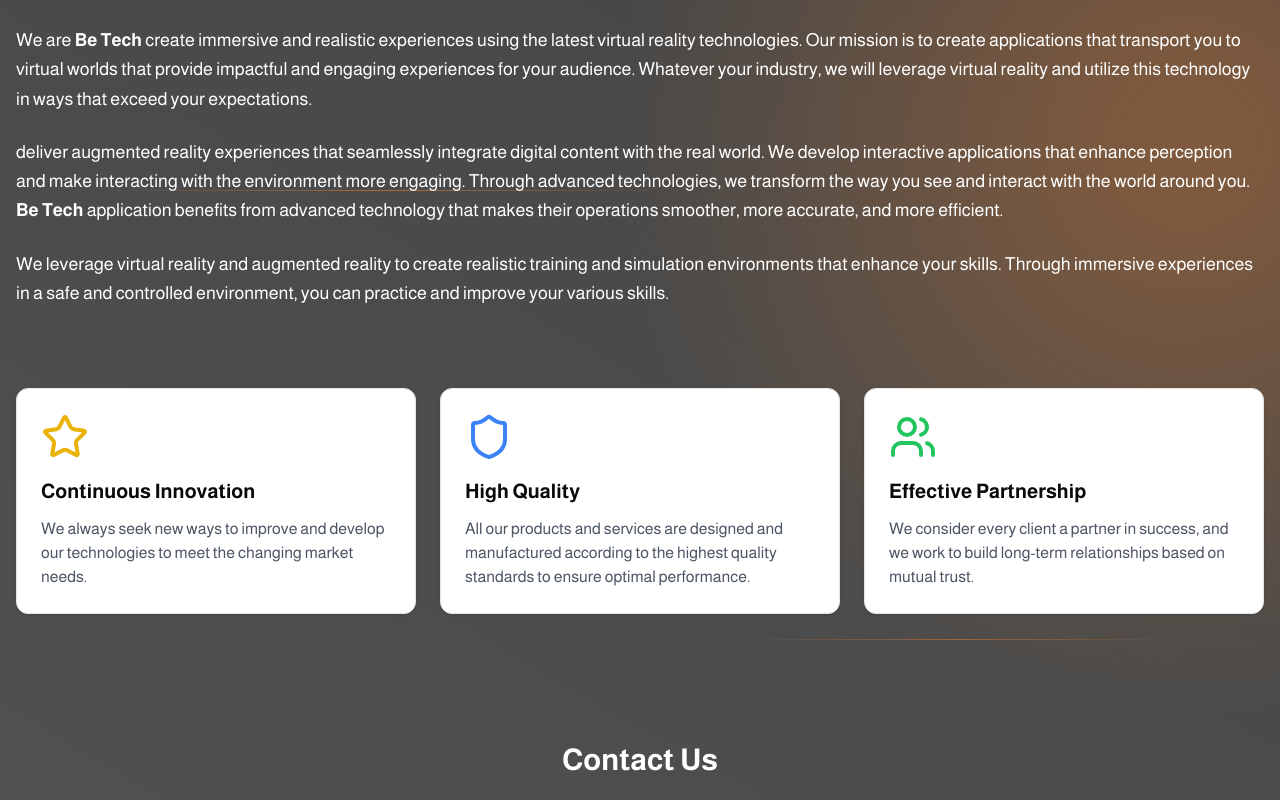
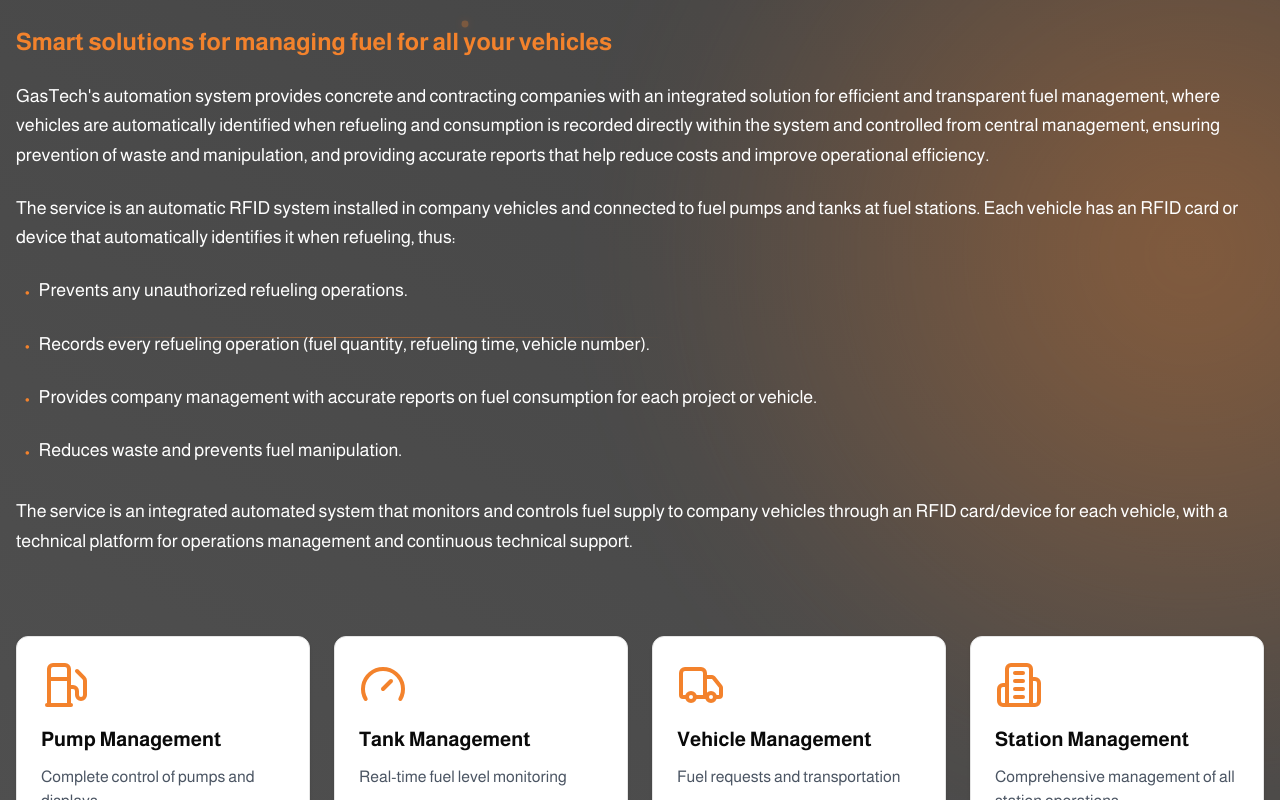
Before and after one commit to MostafaMahgoub/VR-AR-IOT-landing, a Next.js app: page /en in a window 1280 px wide. Shown: the part 3080-3880 px from the top of the page. Built offline with nearby package versions, Linux system fonts and the light colour scheme.

Commit message:
feat : adjsuted the fifth section to match the content needed

```diff
--- a/messages/ar.json
+++ b/messages/ar.json
@@ -74,30 +74,37 @@
     }
   },
   "whyUs": {
-    "title": "لماذا نحن",
+    "title": "عن جازتك",
     "paragraph1": {
-      "prefix": "نحن",
-      "brand": "Be Tech",
-      "content": "نبتكر تجارب غامرة وواقعية بفضل أحدث التقنيات في الواقع الافتراضي. مهمتنا هي إنشاء تطبيقات تأخذك إلى عوالم افتراضية توفر تجارب مؤثرة وجذابة لجمهورك. مهما كان مجال عملك سنقوم بتوظيف الواقع الافتراضي فيه والاستفادة من هذه التقنية بأشكال تفوق توقعاتك."
+      "content": "حلول ذكية لإدارة وقود جميع سياراتك"
     },
     "paragraph2": {
-      "content": "نقدم تجارب واقع معزز تتيح دمج المحتوى الرقمي بسلاسة مع العالم الحقيقي. ونطور تطبيقات تفاعلية تعزز الإدراك وتجعل التفاعل مع البيئة أكثر إثارة. من خلال تقنيات متقدمة، تغير من الطريقة التي ترى وتتفاعل بها مع العالم من حولك.",
-      "brand": "Be Tech",
-      "suffix": "تستفيد من تكنولوجيا متقدمة تجعل عملياتها أكثر سلاسة، دقة، وكفاءة."
+      "content": "نظام الأتمتة من جازتك يقدم لشركات الخرسانة والمقاولات حلاً متكاملاً لإدارة الوقود بكفاءة وشفافية، حيث يتم التعرف على المركبات تلقائياً عند التزود بالوقود وتسجيل الاستهلاك بشكل مباشر داخل النظام والتحكم بكل هذا من الإدارة المركزية، مما يضمن منع الهدر والتلاعب، ويوفر تقارير دقيقة تساعد على خفض التكاليف ورفع الكفاءة التشغيلية."
     },
-    "paragraph3": "نستغل الواقع الافتراضي والواقع المعزز لإنشاء بيئات تدريب ومحاكاة واقعية تعزز من مهاراتك. من خلال تجارب غامرة في بيئة آمنة وخاضعة للرقابة حيث يمكنك ممارسة وتحسين مهاراتك المختلفة.",
+    "paragraph3": "الخدمة عبارة عن نظام أوتوماتيكي بالـ RFID يركب في سيارات الشركة ومرتبطة بمضخات وخزانات الوقود الخاصة بمحطات الوقود. كل سيارة يكون لها بطاقة أو جهاز RFID يعرّفها تلقائيًا عند التزود بالوقود، وبهذا:",
+    "features": [
+      "يمنع أي عملية تعبئة غير مصرح بها.",
+      "يسجل كل عملية تعبئة (كمية الوقود، وقت التعبئة، رقم السيارة).",
+      "يعطي إدارة الشركة تقارير دقيقة عن استهلاك الوقود لكل مشروع أو سيارة.",
+      "يقلل الهدر ويمنع التلاعب في الوقود."
+    ],
+    "paragraph4": "الخدمة عبارة عن نظام آلي متكامل يراقب ويضبط تزويد سيارات الشركة بالوقود عبر بطاقة/جهاز RFID لكل مركبة، مع منصة تقنية لإدارة العمليات والدعم الفني المستمر.",
     "cards": {
-      "innovation": {
-        "title": "الابتكار المستمر",
-        "description": "نسعى دائماً للبحث عن طرق جديدة لتحسين وتطوير تقنياتنا لتلبية احتياجات السوق المتغيرة."
+      "pumpManagement": {
+        "title": "إدارة المضخات",
+        "description": "تحكم كامل في المضخات والشاشات"
       },
-      "quality": {
-        "title": "الجودة العالية",
-        "description": "جميع منتجاتنا وخدماتنا مُصممة ومُصنعة وفق أعلى معايير الجودة لضمان الأداء المثالي."
+      "tankManagement": {
+        "title": "إدارة الخزانات",
+        "description": "مراقبة مستويات الوقود لحظياً"
       },
-      "partnership": {
-        "title": "الشراكة الفعالة",
-        "description": "نعتبر كل عميل شريكاً في النجاح، ونعمل على بناء علاقات طويلة الأمد تعتمد على الثقة المتبادلة."
+      "vehicleManagement": {
+        "title": "إدارة السيارات",
+        "description": "طلبات الوقود والنقل"
+      },
+      "stationManagement": {
+        "title": "إدارة المحطات",
+        "description": "إدارة شاملة لجميع عمليات المحطة"
       }
     }
   },
--- a/messages/en.json
+++ b/messages/en.json
@@ -74,30 +74,37 @@
     }
   },
   "whyUs": {
-    "title": "Why Choose Us",
+    "title": "About GasTech",
     "paragraph1": {
-      "prefix": "We are",
-      "brand": "Be Tech",
-      "content": "create immersive and realistic experiences using the latest virtual reality technologies. Our mission is to create applications that transport you to virtual worlds that provide impactful and engaging experiences for your audience. Whatever your industry, we will leverage virtual reality and utilize this technology in ways that exceed your expectations."
+      "content": "Smart solutions for managing fuel for all your vehicles"
     },
     "paragraph2": {
-      "content": "deliver augmented reality experiences that seamlessly integrate digital content with the real world. We develop interactive applications that enhance perception and make interacting with the environment more engaging. Through advanced technologies, we transform the way you see and interact with the world around you.",
-      "brand": "Be Tech",
-      "suffix": "application benefits from advanced technology that makes their operations smoother, more accurate, and more efficient."
+      "content": "GasTech's automation system provides concrete and contracting companies with an integrated solution for efficient and transparent fuel management, where vehicles are automatically identified when refueling and consumption is recorded directly within the system and controlled from central management, ensuring prevention of waste and manipulation, and providing accurate reports that help reduce costs and improve operational efficiency."
     },
-    "paragraph3": "We leverage virtual reality and augmented reality to create realistic training and simulation environments that enhance your skills. Through immersive experiences in a safe and controlled environment, you can practice and improve your various skills.",
+    "paragraph3": "The service is an automatic RFID system installed in company vehicles and connected to fuel pumps and tanks at fuel stations. Each vehicle has an RFID card or device that automatically identifies it when refueling, thus:",
+    "features": [
+      "Prevents any unauthorized refueling operations.",
+      "Records every refueling operation (fuel quantity, refueling time, vehicle number).",
+      "Provides company management with accurate reports on fuel consumption for each project or vehicle.",
+      "Reduces waste and prevents fuel manipulation."
+    ],
+    "paragraph4": "The service is an integrated automated system that monitors and controls fuel supply to company vehicles through an RFID card/device for each vehicle, with a technical platform for operations management and continuous technical support.",
     "cards": {
-      "innovation": {
-        "title": "Continuous Innovation",
-        "description": "We always seek new ways to improve and develop our technologies to meet the changing market needs."
+      "pumpManagement": {
+        "title": "Pump Management",
+        "description": "Complete control of pumps and displays"
       },
-      "quality": {
-        "title": "High Quality",
-        "description": "All our products and services are designed and manufactured according to the highest quality standards to ensure optimal performance."
+      "tankManagement": {
+        "title": "Tank Management",
+        "description": "Real-time fuel level monitoring"
       },
-      "partnership": {
-        "title": "Effective Partnership",
-        "description": "We consider every client a partner in success, and we work to build long-term relationships based on mutual trust."
+      "vehicleManagement": {
+        "title": "Vehicle Management",
+        "description": "Fuel requests and transportation"
+      },
+      "stationManagement": {
+        "title": "Station Management",
+        "description": "Comprehensive management of all station operations"
       }
     }
   },
--- a/src/components/WhyUs.tsx
+++ b/src/components/WhyUs.tsx
@@ -1,7 +1,7 @@
 "use client";
 
 import { Card, CardContent } from "@/components/ui/card";
-import { Shield, Users, Star } from "lucide-react";
+import { Fuel, Gauge, Truck, Building2 } from "lucide-react";
 import { useTranslations } from "next-intl";
 import { motion, type Variants } from "motion/react";
 
@@ -66,33 +66,46 @@ export default function WhyUs() {
             whileInView="show"
             viewport={{ once: true, amount: 0.2 }}
           >
+            <motion.h3
+              className="text-2xl font-bold text-[#f3822c] mb-6"
+              variants={textItem}
+            >
+              {t("paragraph1.content")}
+            </motion.h3>
             <motion.p
               className="text-lg text-white mb-6 leading-relaxed"
               variants={textItem}
             >
-              {t("paragraph1.prefix")}{" "}
-              <span className="font-semibold">{t("paragraph1.brand")}</span>{" "}
-              {t("paragraph1.content")}
+              {t("paragraph2.content")}
             </motion.p>
             <motion.p
-              className="text-lg text-white mb-6 leading-relaxed"
+              className="text-lg text-white mb-4 leading-relaxed"
               variants={textItem}
             >
-              {t("paragraph2.content")}{" "}
-              <span className="font-semibold">{t("paragraph2.brand")}</span>{" "}
-              {t("paragraph2.suffix")}
+              {t("paragraph3")}
             </motion.p>
+            <motion.ul
+              className="text-lg text-white mb-6 leading-relaxed space-y-2"
+              variants={textItem}
+            >
+              {t.raw("features").map((feature: string, index: number) => (
+                <li key={index} className="flex items-center">
+                  <span className="text-[#f3822c] p-2">•</span>
+                  {feature}
+                </li>
+              ))}
+            </motion.ul>
             <motion.p
               className="text-lg text-white mb-8 leading-relaxed"
               variants={textItem}
             >
-              {t("paragraph3")}
+              {t("paragraph4")}
             </motion.p>
           </motion.div>
 
           {/* Cards */}
           <motion.div
-            className="grid md:grid-cols-3 gap-6 items-stretch"
+            className="grid grid-cols-1 sm:grid-cols-2 lg:grid-cols-4 gap-6 items-stretch"
             variants={cardsContainer}
             initial="hidden"
             whileInView="show"
@@ -106,12 +119,12 @@ export default function WhyUs() {
             >
               <Card className="card-hover h-full flex flex-col">
                 <CardContent className="p-6 flex flex-col flex-grow">
-                  <Star className="w-12 h-12 text-yellow-500 mb-4" />
+                  <Fuel className="w-12 h-12 text-[#f3822c] mb-4" />
                   <h3 className="font-bold text-xl mb-3">
-                    {t("cards.innovation.title")}
+                    {t("cards.pumpManagement.title")}
                   </h3>
                   <p className="text-gray-600 flex-grow">
-                    {t("cards.innovation.description")}
+                    {t("cards.pumpManagement.description")}
                   </p>
                 </CardContent>
               </Card>
@@ -125,12 +138,12 @@ export default function WhyUs() {
             >
               <Card className="card-hover h-full flex flex-col">
                 <CardContent className="p-6 flex flex-col flex-grow">
-                  <Shield className="w-12 h-12 text-blue-500 mb-4" />
+                  <Gauge className="w-12 h-12 text-[#f3822c] mb-4" />
                   <h3 className="font-bold text-xl mb-3">
-                    {t("cards.quality.title")}
+                    {t("cards.tankManagement.title")}
                   </h3>
                   <p className="text-gray-600 flex-grow">
-                    {t("cards.quality.description")}
+                    {t("cards.tankManagement.description")}
                   </p>
                 </CardContent>
               </Card>
@@ -144,12 +157,31 @@ export default function WhyUs() {
             >
               <Card className="card-hover h-full flex flex-col">
                 <CardContent className="p-6 flex flex-col flex-grow">
-                  <Users className="w-12 h-12 text-green-500 mb-4" />
+                  <Truck className="w-12 h-12 text-[#f3822c] mb-4" />
                   <h3 className="font-bold text-xl mb-3">
-                    {t("cards.partnership.title")}
+                    {t("cards.vehicleManagement.title")}
                   </h3>
                   <p className="text-gray-600 flex-grow">
-                    {t("cards.partnership.description")}
+                    {t("cards.vehicleManagement.description")}
+                  </p>
+                </CardContent>
+              </Card>
+            </motion.div>
+
+            <motion.div
+              variants={cardItem}
+              whileHover={{ y: -4, scale: 1.01 }}
+              transition={{ type: "spring", stiffness: 300, damping: 20 }}
+              className="h-full"
+            >
+              <Card className="card-hover h-full flex flex-col">
+                <CardContent className="p-6 flex flex-col flex-grow">
+                  <Building2 className="w-12 h-12 text-[#f3822c] mb-4" />
+                  <h3 className="font-bold text-xl mb-3">
+                    {t("cards.stationManagement.title")}
+                  </h3>
+                  <p className="text-gray-600 flex-grow">
+                    {t("cards.stationManagement.description")}
                   </p>
                 </CardContent>
               </Card>
```
